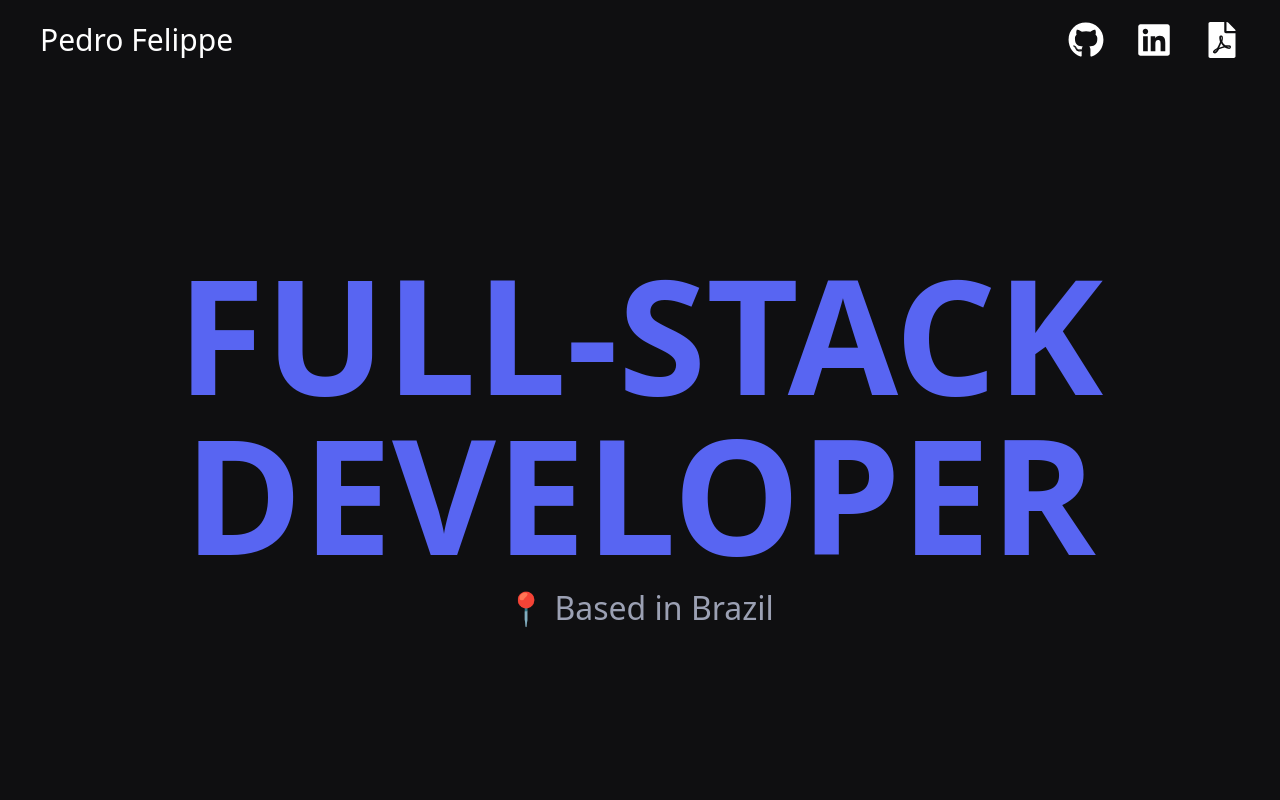
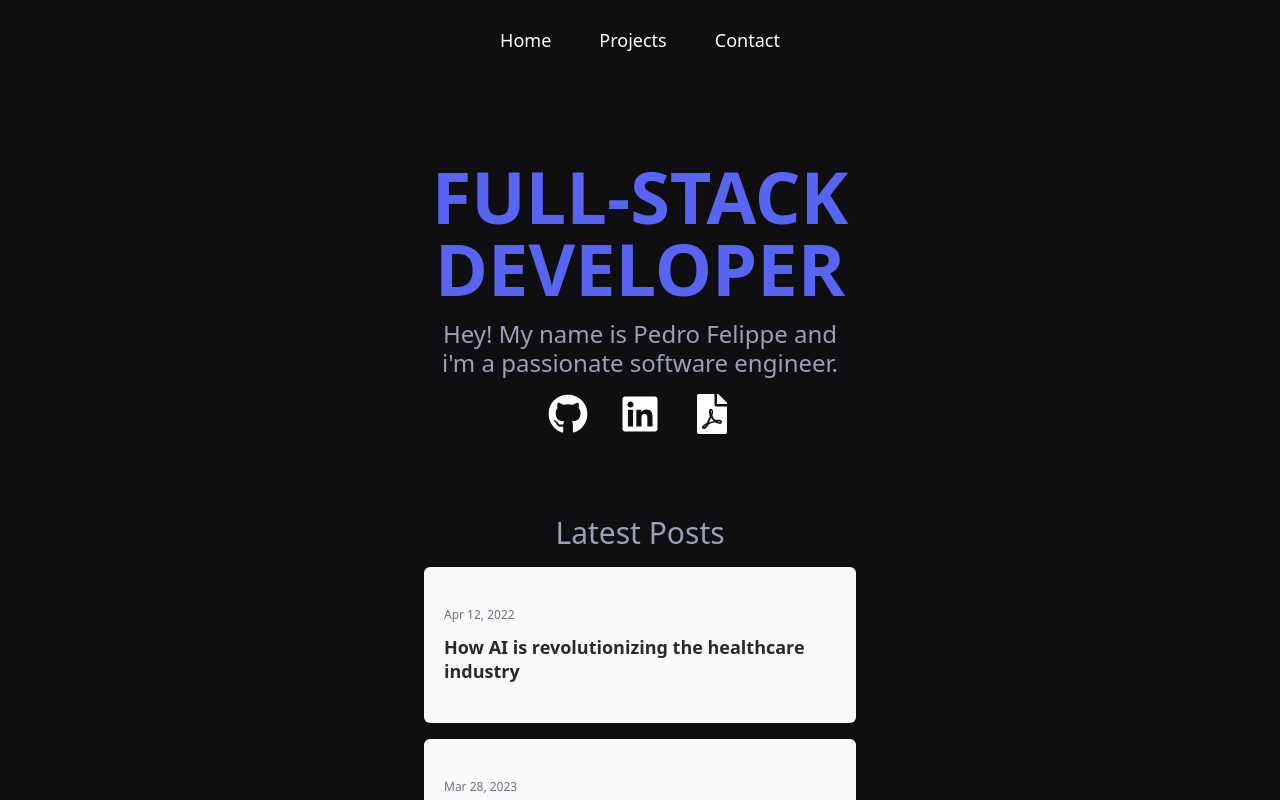
Before and after one commit to pefelippe/Portfolio, a Next.js app: page / in a window 1280 px wide. Built offline with nearby package versions, Linux system fonts and the light colour scheme.

Commit message:
eu mudo de layout todo dia

```diff
--- a/pages/contact.tsx
+++ b/pages/contact.tsx
@@ -11,11 +11,9 @@ function Contact() {
       initial={{ opacity: 0, y: 50 }}
       whileInView={{ opacity: 1, y: 0 }}
       transition={{ duration: 0.5 }}
-      className="flex flex-col max-w-7xl mx-auto  gap-10 items-center justify-center min-h-screen px-10"
+      className="flex flex-col  mx-auto  gap-10 items-center justify-center min-h-[90vh] px-10 max-w-xl"
     >
-      <h1 className="font-thin text-3xl md:text-[3rem]  leading-tight  ">
-        Get in touch.
-      </h1>
+      <h1 className="font-thin text-5xl  leading-tight  ">Get in touch.</h1>
 
       <MessageForm name={""} email={""} subject={""} message={""} />
     </motion.div>
--- a/pages/index.tsx
+++ b/pages/index.tsx
@@ -5,6 +5,8 @@ import About from "../src/content/About";
 import Hero from "../src/content/Hero";
 import Contact from "./contact";
 import Projects from "./projects";
+import BlogPosts from "../src/components/BlogPosts";
+import Links from "../src/components/Links";
 
 export default function Home() {
   return (
@@ -12,11 +14,11 @@ export default function Home() {
       initial={{ opacity: 0, y: 50 }}
       whileInView={{ opacity: 1, y: 0 }}
       transition={{ duration: 1 }}
-      className=" flex flex-col min-h-fit w-screen"
+      className=" flex flex-col min-h-fit w-screen max-w-lg mx-auto  gap-20 py-20 px-10"
     >
-      <section id="hero" className=" bg-[#0f0f11] ">
-        <Hero />
-      </section>
+      <Hero />
+
+      <BlogPosts />
 
       {/* <section id="about" className="  w-screen flex mx-auto bg-[#1A1A1C]  ">
         <About />
@@ -29,9 +31,9 @@ export default function Home() {
         <Projects />
       </section> */}
 
-      <section id="contact" className=" w-screen bg-[#121212] mx-auto">
+      {/* <section id="contact" className=" w-screen  mx-auto">
         <Contact />
-      </section>
+      </section> */}
     </motion.div>
   );
 }
--- a/src/components/BlogPosts.tsx
+++ b/src/components/BlogPosts.tsx
@@ -57,10 +57,10 @@ const posts = [
 export default function BlogPosts({ qnt = 0 }) {
   const postsToShow = qnt > 0 ? posts.slice(0, qnt) : posts;
   return (
-    <div className=" mx-auto gap-4 flex flex-col ">
+    <div className=" gap-4 flex flex-col ">
       <div className="flex  text-start w-full justify-center ">
         <h2 className="font-thin text-3xl  leading-tight text-gray-100  ">
-          Last Posts
+          Latest Posts
         </h2>
 
         {/* <Link
@@ -81,7 +81,7 @@ export default function BlogPosts({ qnt = 0 }) {
             key={post.id}
           >
             <div
-              className="max-w-md flex flex-col items-start  transition-all p-5 py-10  mx-auto
+              className="flex flex-col items-start  transition-all p-5 py-10
               rounded-md h-full hover:shadow-xl bg-[#fafafa]
               hover:bg-opacity-90 hover:text-white hover:border-transparent cursor-pointer"
             >
--- a/src/components/Links.tsx
+++ b/src/components/Links.tsx
@@ -5,13 +5,14 @@ import AnimatedBtn from "./animated/AnimatedBtn";
 
 function Links() {
   return (
+    <div className="flex flex-col gap-4 mx-auto">
       <div className=" flex gap-8 ">
         <AnimatedBtn
           className="hover:text-blue"
           target="_blank"
           href="https://github.com/pefelippe"
         >
-        <FaGithub className="h-8 w-8 md:h-9 md:w-9 hover:text-blue" />
+          <FaGithub className="h-8 w-8 md:h-10 md:w-10 hover:text-blue" />
         </AnimatedBtn>
 
         <AnimatedBtn
@@ -19,7 +20,7 @@ function Links() {
           target="_blank"
           href="https://www.linkedin.com/in/pedro-felippe/"
         >
-        <FaLinkedin className="h-8 w-8 md:h-9 md:w-9 hover:text-blue" />
+          <FaLinkedin className="h-8 w-8 md:h-10 md:w-10 hover:text-blue" />
         </AnimatedBtn>
 
         <AnimatedBtn
@@ -27,8 +28,9 @@ function Links() {
           target="_blank"
           href="https://docs.google.com/document/d/e/2PACX-1vQ0oK4H_ynaCvtXwtO4OvYmIIt4_6vn8lTQlWqj2KnoTR4ZfUWCzjpAuDPGToTPzwoqkN9FIEbiD7MU/pub"
         >
-        <FaFilePdf className="h-8 w-8 md:h-9 md:w-9 hover:text-blue" />
+          <FaFilePdf className="h-8 w-8 md:h-10 md:w-10 hover:text-blue" />
         </AnimatedBtn>
+      </div>
     </div>
   );
 }
--- a/src/components/MessageForm.tsx
+++ b/src/components/MessageForm.tsx
@@ -50,7 +50,7 @@ export default function MessageForm({}: Inputs) {
         onSubmit={handleSubmit(onSubmit)}
         className=" flex flex-col gap-6 w-full mx-auto text-xl"
       >
-        <div className="flex gap-10 max-md:flex-col max-md:gap-6 w-full">
+        <div className="flex gap-6 max-md:flex-col max-md:gap-6 w-full">
           <input
             {...register("name", { required: true, maxLength: 50 })}
             placeholder="Enter your name..."
@@ -68,7 +68,7 @@ export default function MessageForm({}: Inputs) {
         <textarea
           {...register("message", { required: true, maxLength: 500 })}
           placeholder="Enter your message..."
-          className="contactInput min-h-[250px] md:min-h-[450px] "
+          className="contactInput min-h-[250px] md:min-h-[400px] "
         />
 
         <button
--- a/src/components/layout/Header.tsx
+++ b/src/components/layout/Header.tsx
@@ -8,11 +8,17 @@ import Link from "next/link";
 const Navbar = () => {
   return (
     <motion.nav
-      className="z-50  h-[10vh] items-center text-white font-semibold justify-between mx-auto
-    text-3xl  flex px-10  w-full "
+      className="h-[10vh] items-center text-white font-semibold justify-center mx-auto max-w-xl gap-12
+    text-lg  flex px-10  w-full "
     >
       <Link className="font-medium hover:text-blue" target="" href="/">
-        Pedro Felippe
+        Home
+      </Link>
+      <Link className="font-medium hover:text-blue" target="" href="/projects">
+        Projects
+      </Link>
+      <Link className="font-medium hover:text-blue" target="" href="/contact">
+        Contact
       </Link>
 
       {/* <nav className=" flex gap-14 text-md items-center justify-center ">
@@ -23,7 +29,7 @@ const Navbar = () => {
           Contact
         </Link>
       </nav> */}
-      <Links />
+      {/* <Links /> */}
     </motion.nav>
   );
 };
--- a/src/content/Hero.tsx
+++ b/src/content/Hero.tsx
@@ -6,15 +6,16 @@ import Links from "../components/Links";
 export default function About() {
   return (
     <motion.div
-      className="relative items-center text-center leading-none  justify-center
-    flex flex-col gap-2 md:gap-4  max-w-screen-2xl  mx-auto min-h-[90vh]"
+      className="relative items-start text-center leading-none  justify-start
+    flex flex-col gap-4 max-md:max-w-md"
     >
-      <p className="text-[4rem] sm:text-[6rem] lg:text-[10rem] 2xl:text-[14rem]  uppercase font-bold text-blue">
+      <p className="text-7xl uppercase font-bold text-blue">
         FULL-STACK DEVELOPER
       </p>
-      <p className="text-[1.3rem] md:text-[2rem] max-md:max-w-sm font-extralight text-gray-100 leading-[1.2]">
-        📍 Based in Brazil
+      <p className="text-2xl font-extralight text-gray-100 leading-[1.2]">
+        Hey! My name is Pedro Felippe and i'm a passionate software engineer.
       </p>
+      <Links />
     </motion.div>
   );
 }
```
Lines whose indentation alone changed are shown as unchanged.
